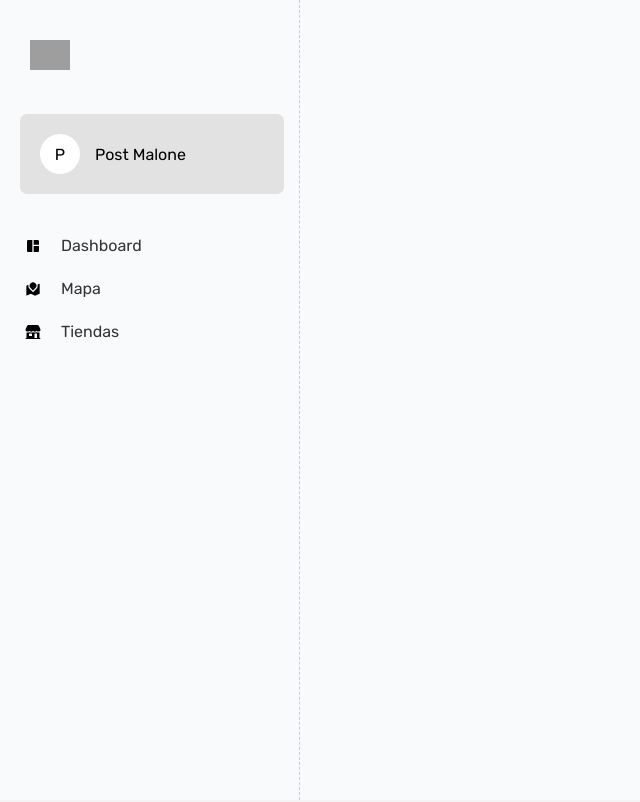
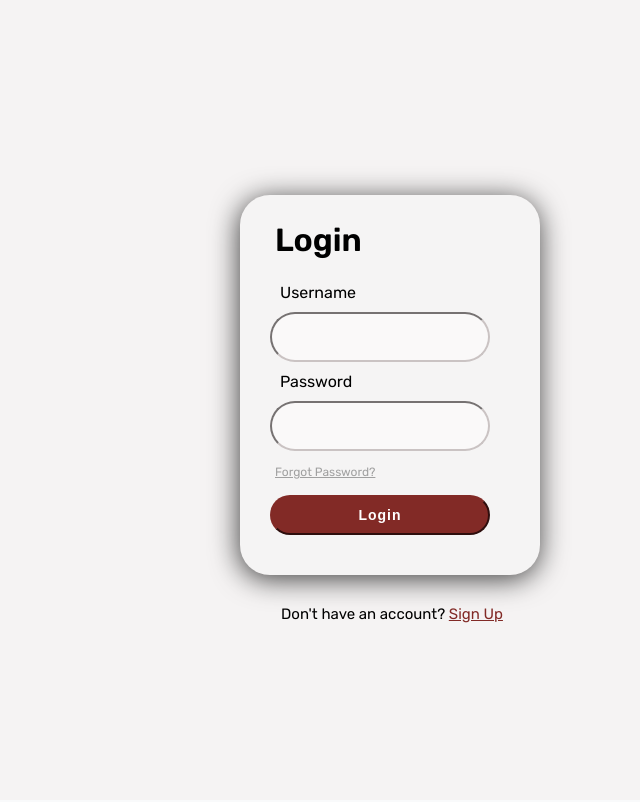
Before and after one commit to AI-Inventory-Management/front-end, a React (Create React App) app: page /login in a window 1280 px wide. Shown: the top 802 px of the page, without its empty margins (0-640 px from the left). Built offline with nearby package versions, Linux system fonts and the light colour scheme; grey boxes are pictures that could not be loaded.

Commit message:
Avance 2

```diff
--- a/src/App.js
+++ b/src/App.js
@@ -9,14 +9,18 @@
 import StoreProvider from "./components/StoreProvider";
 import Newproduct from "./pages/NewProduct";
 import Login from "./pages/Login";
+import { useState } from "react";
 
+// Crear un estado de si es login o no
 
 function App() {
+  const [isLoginInactive, setLoginInactive] = useState(false);
+
   return (
 
     <Router>
       <div>
-        <Sidebar />
+        {isLoginInactive && <Sidebar />}
         <Routes className="content">
           <Route path="/" exact={true} element={<Dashboard />} />
           <Route path="/usuario" exact={true} element={<User />} />
--- a/src/pages/Login.js
+++ b/src/pages/Login.js
@@ -39,17 +39,16 @@
       <div>
         <br/>
         <Card className="login-container">
-          <h1>Login</h1>
+          <p className="login-title">Login</p>
+          <br/>
           <Card.Body>
             <form onSubmit={handleSubmit}>
-
               <label>
-              <h3>Username</h3>
+              <p className="login-text">Username</p>
                 <input
                   required
                   type="text"
                   className="login-input"
-                  placeholder="Username"
                   name="username"
                   value={loginForm.username || ""}
                   onChange={handleInputChange}
@@ -57,24 +56,24 @@
               </label>
               <br />
               <label>
-                <h3>Password</h3>
+                <p className="login-text">Password</p>
                 <input
                   required
                   className="login-input"
                   type="password"
-                  placeholder="Password"
                   name="password"
                   value={loginForm.password || ""}
                   onChange={handleInputChange}
                 />
               </label>
               <br />
+              <Link className="login-link"> Forgot Password?</Link>
               <Button className="login-button" type="submit">Login</Button>
               <br/>
-              <Link className="login-link"> Forgot Password?</Link>
             </form>
           </Card.Body>
         </Card>
+        <p className="login-signup">Don't have an account? <Link style={{color: "rgb(130,42,38)"}}>Sign Up</Link></p>
       </div>
     </div>
   );
--- a/src/styles/Login.css
+++ b/src/styles/Login.css
@@ -1,49 +1,62 @@
 .login-input{
-    color:black;
+    color:rgb(130,42,38);
     background-color: rgb(255,255,255,0.5);
-    border: 0;
-    padding-left: 20px;
-    padding-right: 20px;
-    padding-top: 10px;
-    padding-bottom: 10px;
+    border: 0.5;
+    height: 5rem;
+    width: 22rem;
+    border-color: rgb(202, 195, 195);
+    padding-left: 2rem;
+    padding-right: 2rem;
+    padding-top: 0.5rem;
+    padding-bottom: 0.5rem;
     margin-top: 10px;
     margin-bottom: 10px;
-    border-radius: 10px;
+    border-radius: 50px;
 }
 
 .login-button{
-    background-color: rgb(232,48,87);
+    background-color: rgb(130,42,38);
     color: white;
     font-weight: bold;
+    font-size: 14px;
+    width:22rem;
     letter-spacing: 1px;
-    padding: 0.8em 6em;
+    padding: 1rem 6rem;
     border-radius: 50px;
     cursor: pointer;
     outline: none;
-    border-color: rgb(232,48,87);
+    border-color: rgb(130,42,38);
     margin-top: 15px;
     margin-bottom: 15px;
 }
 
 .login-container{
-    text-align: center;
-    padding: 3em 2em;
-    width: min-content;
-    height: min-content;
+    text-align: left;
+    padding: 2rem 3rem;
+    width: 30rem;
+    height: 38rem;
     margin-left: 30vh;
-    margin-top: 30vh;
+    margin-top: 22vh;
     box-shadow: -1px 4px 28px 0px rgb(0 0 0 / 75%);
     align-items: center;
     align-content: center;
     align-self: center;
+    border-radius: 30px;
     background-color:rgba(255, 255, 255, 0.04);
 }
 
 .login-title{
-    color: white;
-    font-size: 20px;
-    padding: 5px;
-    text-transform: uppercase;
+    color: black;
+    font-size: 32px;
+    font-weight: bold;
+    padding-bottom: 0.5rem;
+    padding-left: 0.5rem;
+}
+
+.login-text{
+    font-size: 16px;
+    font-weight:lighter;
+    padding-left: 1rem;
 }
 
 .login-logo{
@@ -64,8 +77,17 @@
 }
 
 .login-link{
-    text-transform: uppercase;
     padding: 5px;
-    color: white;
+    color: rgb(160, 160, 160);
     font-size: 12px;
+    text-align: right;
 }
+
+.login-signup{
+    padding: 5px;
+    padding-top: 2em;
+    color: rgb(0, 0, 0);
+    font-size: 15px;
+    text-align: left;
+    margin-left: 34.5vh;
+}
```
